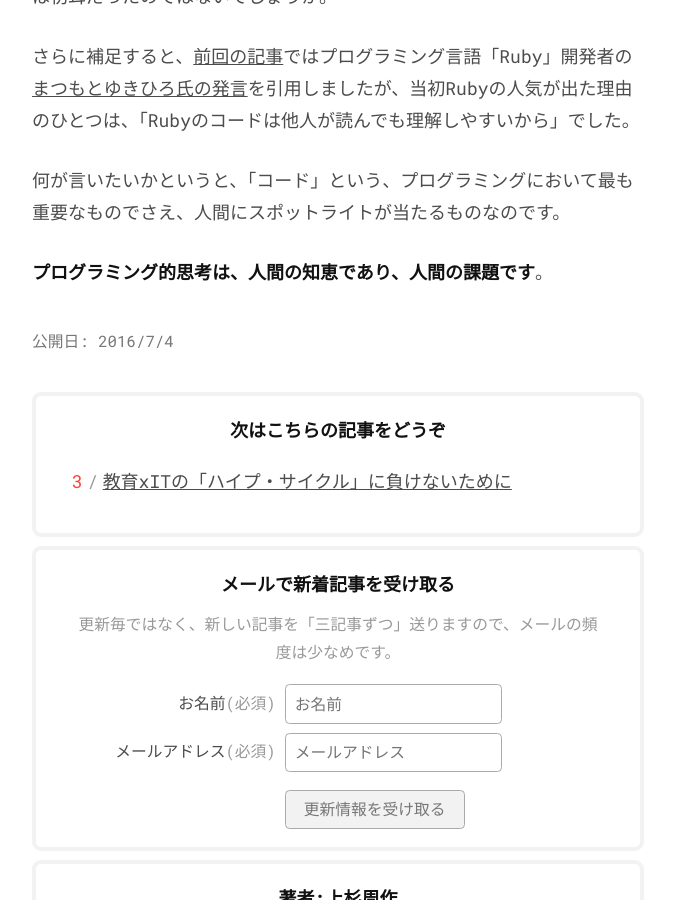
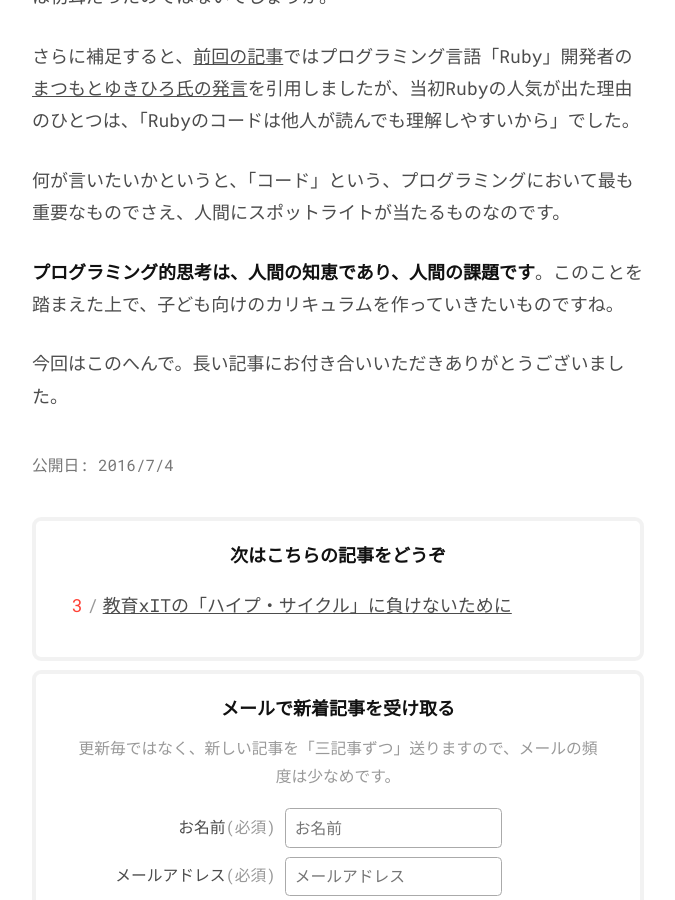
Before and after one commit to chibicode/senseicode, a Jekyll site: the page built from _posts/2016-06-30-cs-vs-programming.md, in a window 1280 px wide and 900 px high, scrolled down 12858 px. Shown: the whole window, without its empty margins (302-977 px from the left). Built offline with Jekyll 4.4.1, drawn with Linux system fonts in a browser that asks for light colours; comment, search, counter and statistics services are not loaded.

Commit message:
:pencil:

```diff
--- a/_posts/2016-06-30-cs-vs-programming.md
+++ b/_posts/2016-06-30-cs-vs-programming.md
@@ -200,4 +200,6 @@ HCIも「コンピューターが問題を解きやすいように、人間が
 
 何が言いたいかというと、「コード」という、プログラミングにおいて最も重要なものでさえ、人間にスポットライトが当たるものなのです。
 
-**プログラミング的思考は、人間の知恵であり、人間の課題です**。
+**プログラミング的思考は、人間の知恵であり、人間の課題です**。このことを踏まえた上で、子ども向けのカリキュラムを作っていきたいものですね。
+
+今回はこのへんで。長い記事にお付き合いいただきありがとうございました。
```
